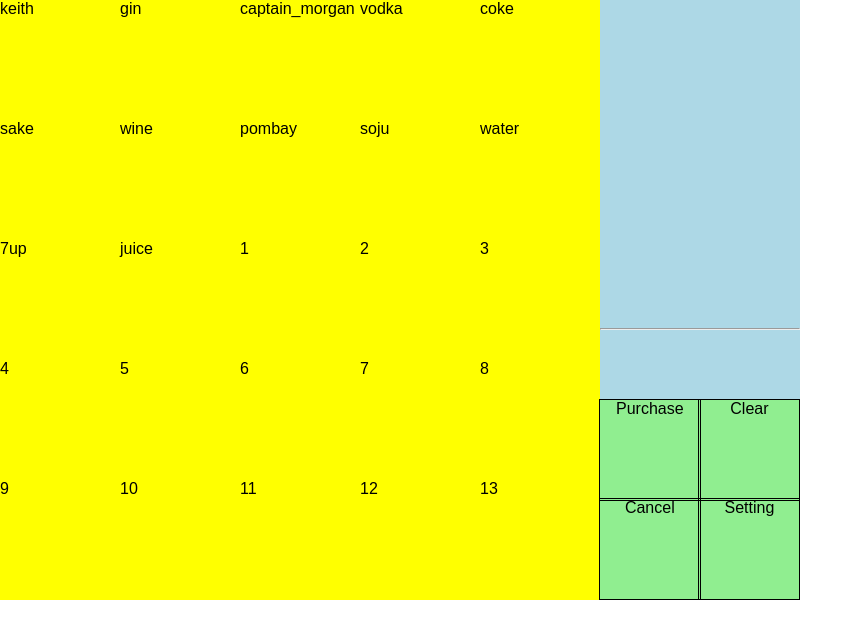
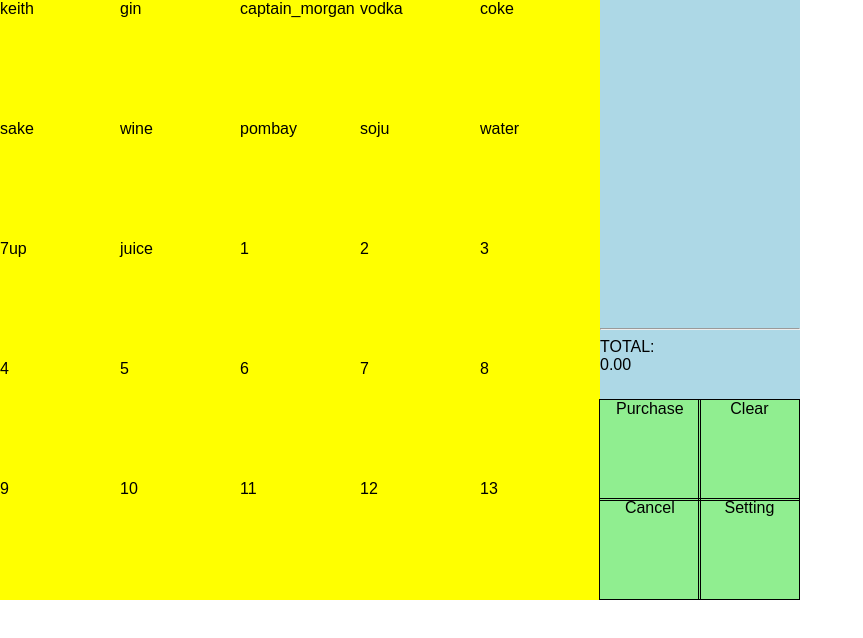
Before and after one commit to rxiayth/simple_pos, a React (Create React App) app: page / in a window 1280 px wide. Shown: the top 638 px of the page, without its empty margins (0-863 px from the left). Built offline with nearby package versions, Linux system fonts and the light colour scheme.

Commit message:
created Total component

```diff
--- a/src/Cart/Total.js
+++ b/src/Cart/Total.js
@@ -4,9 +4,24 @@
 class Total extends Component {
 
     render() {
+        var style = {
+            total : {
+                backgroundColor : 'red'
+            }
+        }
+        // var total = this.props.total;
+
+        var total = this.props.total;
         return (
             <div>
+                <div style={style}>
+                    TOTAL:
+                </div>
+                <div className='price'>
+                    {total}
+                </div>
             </div>
+
         );
     }
 }
--- a/src/Menu/Menu.js
+++ b/src/Menu/Menu.js
@@ -21,7 +21,7 @@
             if (this.props.menu.hasOwnProperty(sku)) {
                 menuItems.push(
                     <MenuItem
-                        key={this.props.menu[sku].sku}
+                        key={sku}
                         item={this.props.menu[sku]}
                         selectMenuItem={this.props.selectMenuItem}
                     />
```
